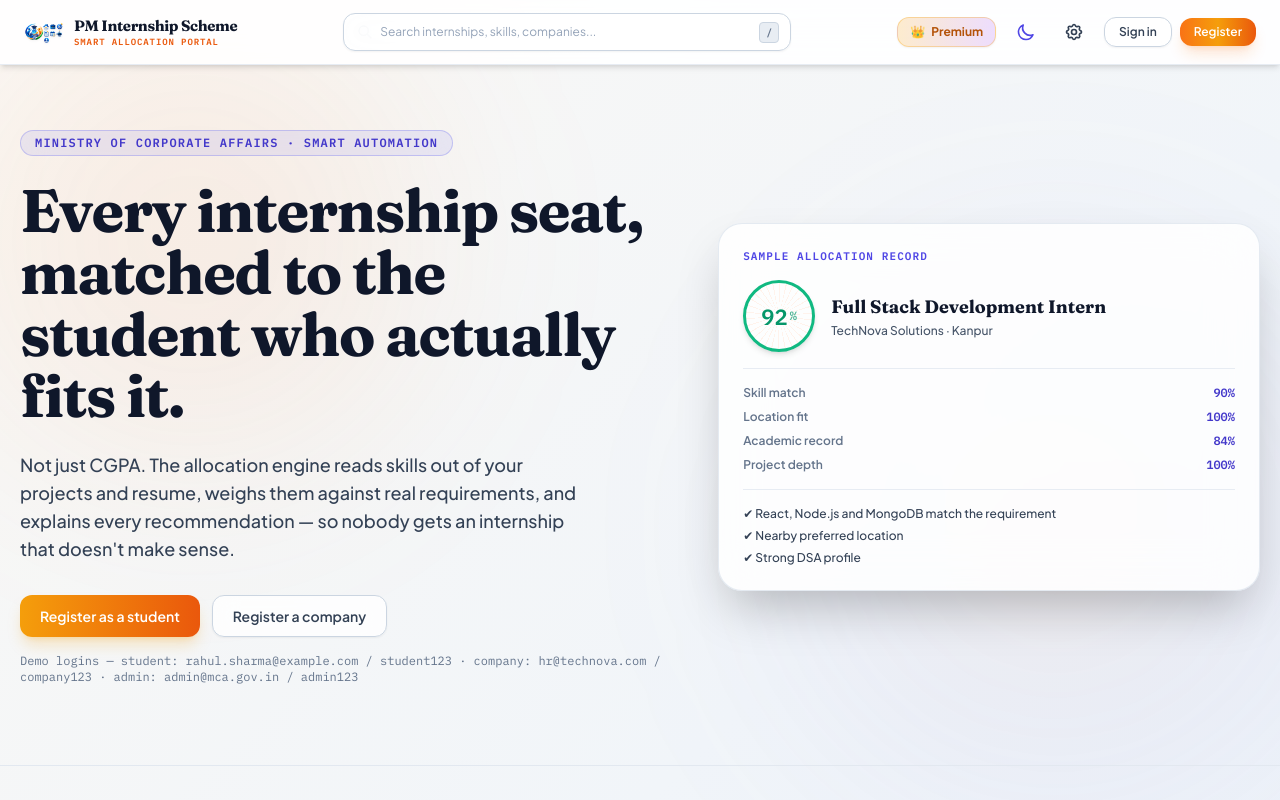
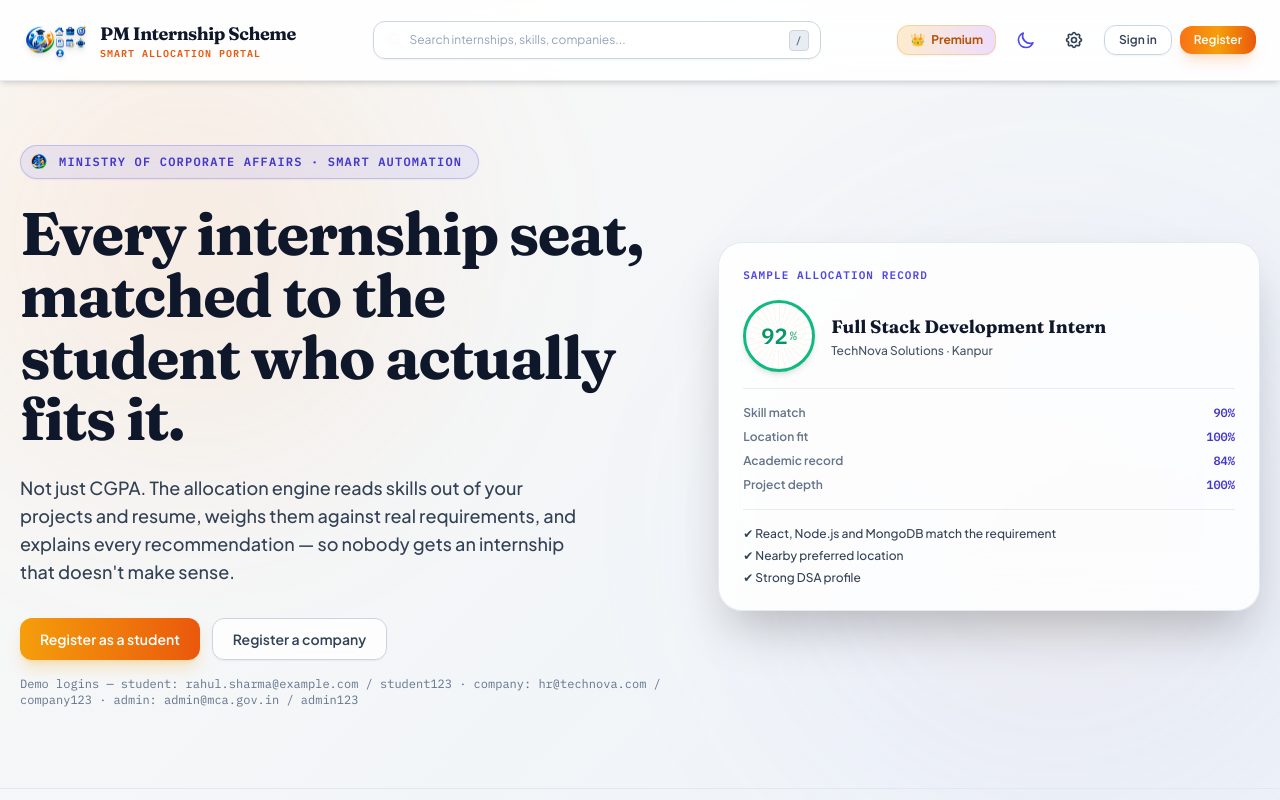
Before and after one commit to 2k25cse2510066-max/PMIS-Platform, a React (Vite) app in the folder frontend/: page / in a window 1280 px wide. Shown: the top 800 px of the page. Built offline with nearby package versions, Linux system fonts and the light colour scheme.

Commit message:
icon size fix

```diff
--- a/frontend/src/components/Navbar.jsx
+++ b/frontend/src/components/Navbar.jsx
@@ -68,7 +68,7 @@ export default function Navbar({ onToggleSidebar, search, onSearchChange }) {
   return (
     <>
       <header className="glass-nav">
-        <div className="max-w-7xl mx-auto px-4 sm:px-6 h-16 flex items-center justify-between gap-3">
+        <div className="max-w-7xl mx-auto px-4 sm:px-6 h-20 flex items-center justify-between gap-3">
           {/* Brand & Mobile Sidebar Toggle */}
           <div className="flex items-center gap-3 shrink-0">
             {onToggleSidebar && (
@@ -83,17 +83,17 @@ export default function Navbar({ onToggleSidebar, search, onSearchChange }) {
               </button>
             )}
 
-            <Link to="/" className="flex items-center gap-2.5">
+            <Link to="/" className="flex items-center gap-3">
               <img
                 src="/logo.png"
                 alt="PMIS Logo"
-                className="w-10 h-10 object-contain drop-shadow-sm rounded-lg transition-transform hover:scale-105"
+                className="w-14 h-14 sm:w-16 sm:h-16 object-contain drop-shadow-md rounded-xl transition-all duration-200 hover:scale-105"
               />
               <div className="leading-tight hidden sm:block">
-                <div className="font-display font-extrabold text-slate-900 dark:text-white text-[15px] tracking-tight">
+                <div className="font-display font-extrabold text-slate-900 dark:text-white text-base sm:text-lg tracking-tight">
                   PM Internship Scheme
                 </div>
-                <div className="text-[9px] tracking-widest uppercase font-mono text-orange-600 dark:text-orange-400 font-bold">
+                <div className="text-[10px] tracking-widest uppercase font-mono text-orange-600 dark:text-orange-400 font-bold">
                   Smart Allocation Portal
                 </div>
               </div>
--- a/frontend/src/components/Sidebar.jsx
+++ b/frontend/src/components/Sidebar.jsx
@@ -51,7 +51,7 @@ export default function Sidebar({ activeTab, onSelectTab, isOpen, onClose }) {
 
       {/* Sidebar Panel */}
       <aside
-        className={`fixed lg:sticky top-20 left-4 z-40 w-64 h-[calc(100vh-6rem)] transition-all duration-300 transform ${
+        className={`fixed lg:sticky top-24 left-4 z-40 w-64 h-[calc(100vh-7rem)] transition-all duration-300 transform ${
           isOpen ? 'translate-x-0' : '-translate-x-full lg:translate-x-0'
         }`}
       >
--- a/frontend/src/pages/Landing.jsx
+++ b/frontend/src/pages/Landing.jsx
@@ -17,8 +17,9 @@ export default function Landing() {
       <section className="relative overflow-hidden border-b border-slate-200 dark:border-white/10">
         <div className="max-w-7xl mx-auto px-5 pt-16 pb-20 grid md:grid-cols-[1.2fr,1fr] gap-12 items-center">
           <div>
-            <div className="inline-flex items-center gap-2 text-xs font-mono uppercase tracking-widest text-indigo-700 dark:text-indigo-300 border border-indigo-500/30 bg-indigo-500/10 backdrop-blur-md rounded-full px-3.5 py-1 mb-6 font-bold">
-              Ministry of Corporate Affairs · Smart Automation
+            <div className="inline-flex items-center gap-2.5 text-xs font-mono uppercase tracking-widest text-indigo-700 dark:text-indigo-300 border border-indigo-500/30 bg-indigo-500/10 backdrop-blur-md rounded-full pl-2 pr-4 py-1.5 mb-6 font-bold shadow-sm">
+              <img src="/favicon.png" alt="PMIS Emblem" className="w-5 h-5 object-contain rounded-full" />
+              <span>Ministry of Corporate Affairs · Smart Automation</span>
             </div>
             <h1 className="font-display text-[2.75rem] leading-[1.05] sm:text-6xl sm:leading-[1.03] text-slate-900 dark:text-white font-extrabold tracking-tight">
               Every internship seat, matched to the student who actually fits it.
--- a/frontend/src/pages/Login.jsx
+++ b/frontend/src/pages/Login.jsx
@@ -41,7 +41,7 @@ export default function Login() {
         {/* Centered Glass Card */}
         <div className="glass-panel p-8 space-y-6 border-slate-200/90 dark:border-white/20">
           <div className="flex flex-col items-center text-center">
-            <img src="/logo.png" alt="PMIS" className="w-16 h-16 object-contain mb-3 drop-shadow-md" />
+            <img src="/logo.png" alt="PMIS" className="w-24 h-24 sm:w-28 sm:h-28 object-contain mb-3 drop-shadow-lg transition-transform hover:scale-105" />
             <h1 className="font-display text-3xl font-extrabold text-slate-900 dark:text-white mb-1">Sign in</h1>
             <p className="text-slate-600 dark:text-slate-300 text-xs font-medium">Access your allocation dashboard.</p>
           </div>
--- a/frontend/src/pages/Register.jsx
+++ b/frontend/src/pages/Register.jsx
@@ -35,7 +35,7 @@ export default function Register() {
       <div className="max-w-md mx-auto px-5 pt-16 pb-16 flex flex-col justify-center">
         <div className="glass-panel p-8 space-y-6 border-slate-200/90 dark:border-white/20">
           <div className="flex flex-col items-center text-center">
-            <img src="/logo.png" alt="PMIS" className="w-16 h-16 object-contain mb-3 drop-shadow-md" />
+            <img src="/logo.png" alt="PMIS" className="w-24 h-24 sm:w-28 sm:h-28 object-contain mb-3 drop-shadow-lg transition-transform hover:scale-105" />
             <h1 className="font-display text-3xl font-extrabold text-slate-900 dark:text-white mb-1">Create an Account</h1>
             <p className="text-slate-600 dark:text-slate-300 text-xs font-medium">Choose how you'll use the platform.</p>
           </div>
```
